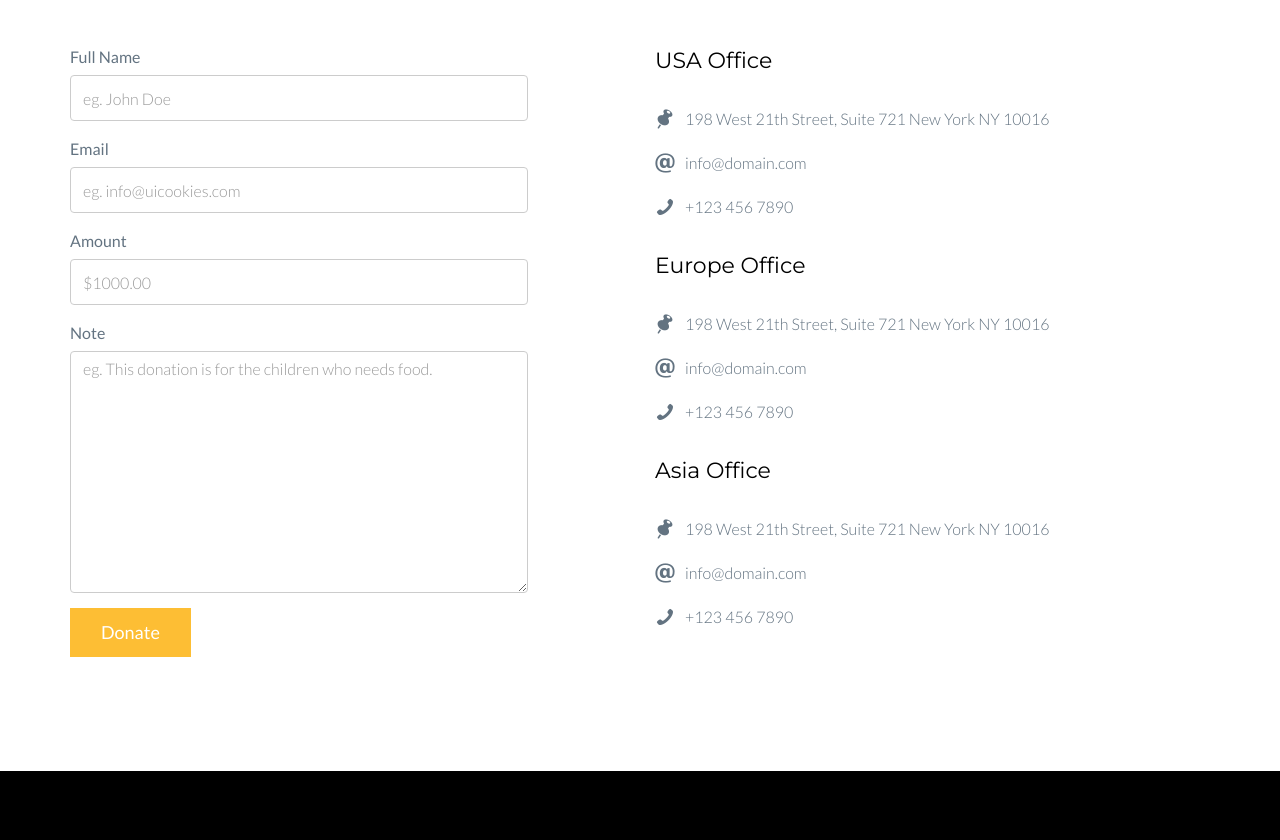
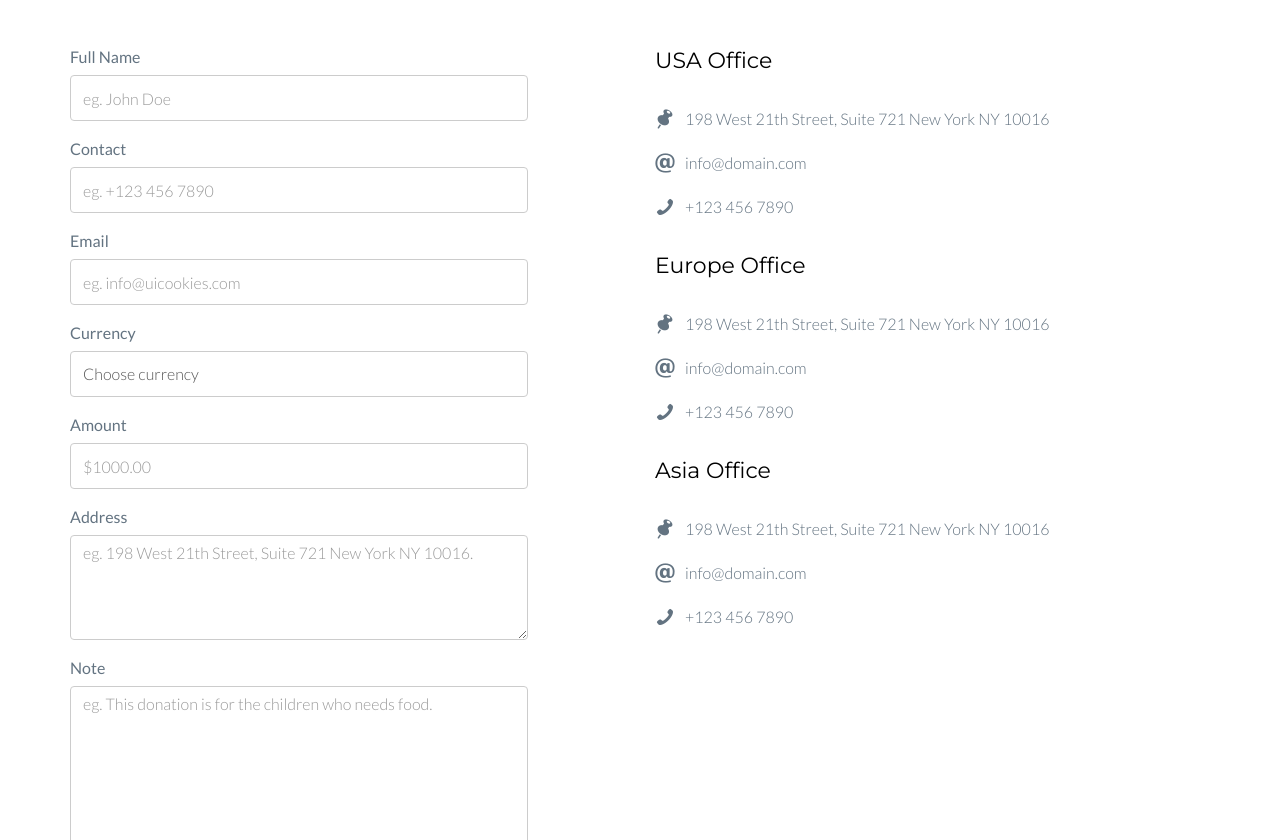
Before and after one commit to Luminous-Techs/BharataFirst-FrontEnd, a website: page donate.html in a window 1280 px wide. Shown: the part 620-1460 px from the top of the page. Drawn offline with Linux system fonts and the light colour scheme; files whose address does not match are found by name.

Commit message:
Update donate.html

```diff
--- a/donate.html
+++ b/donate.html
@@ -88,16 +88,34 @@
                 <input type="text" class="form-control" id="name" name="name" placeholder="eg. John Doe">
               </div>
               <div class="form-group">
+                <label for="contact">Contact</label>
+                <input type="tel" class="form-control" id="contact" name="contact" placeholder="eg. +123 456 7890">
+              </div>
+              <div class="form-group">
                 <label for="email">Email</label>
                 <input type="email" class="form-control" id="email" name="email" placeholder="eg. info@uicookies.com">
               </div>
               <div class="form-group">
+                <label for="currency">Currency</label>
+                <select class="form-control">
+                  <option selected class="form-select">Choose currency</option>
+                  <option value="INR">INR - Indian Rupee</option>
+                  <option value="USD">USD - US Dollar</option>
+                  <option value="GEL">GEL - Georgian Lari</option>
+                  <option value="CAD">CAD - Canadian Dollar</option>
+                </select>
+              </div>
+              <div class="form-group">
                 <label for="amount">Amount</label>
-                <input type="text" class="form-control" id="amount" name="amount" placeholder="$1000.00">
+                <input type="number" class="form-control" id="amount" name="amount" placeholder="$1000.00">
+              </div>
+              <div class="form-group">
+                <label for="address">Address</label>
+                <textarea cols="30" rows="4" class="form-control" id="address" name="address" placeholder="eg. 198 West 21th Street, Suite 721 New York NY 10016."></textarea>
               </div>
               <div class="form-group">
                 <label for="message">Note</label>
-                <textarea cols="30" rows="10" class="form-control" id="message" name="message" placeholder="eg. This donation is for the children who needs food."></textarea>
+                <textarea cols="30" rows="8" class="form-control" id="message" name="message" placeholder="eg. This donation is for the children who needs food."></textarea>
               </div>
               <div class="form-group">
                 <input type="submit" class="btn btn-primary btn-lg" id="submit" name="submit" value="Donate">
```
